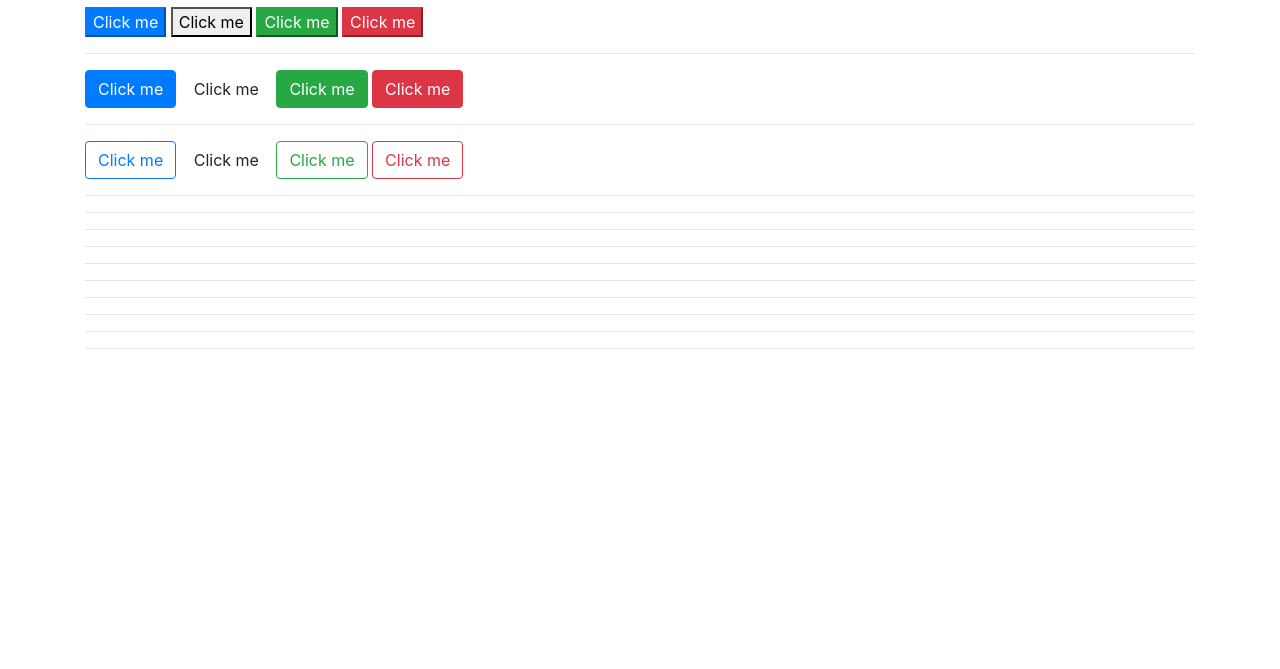
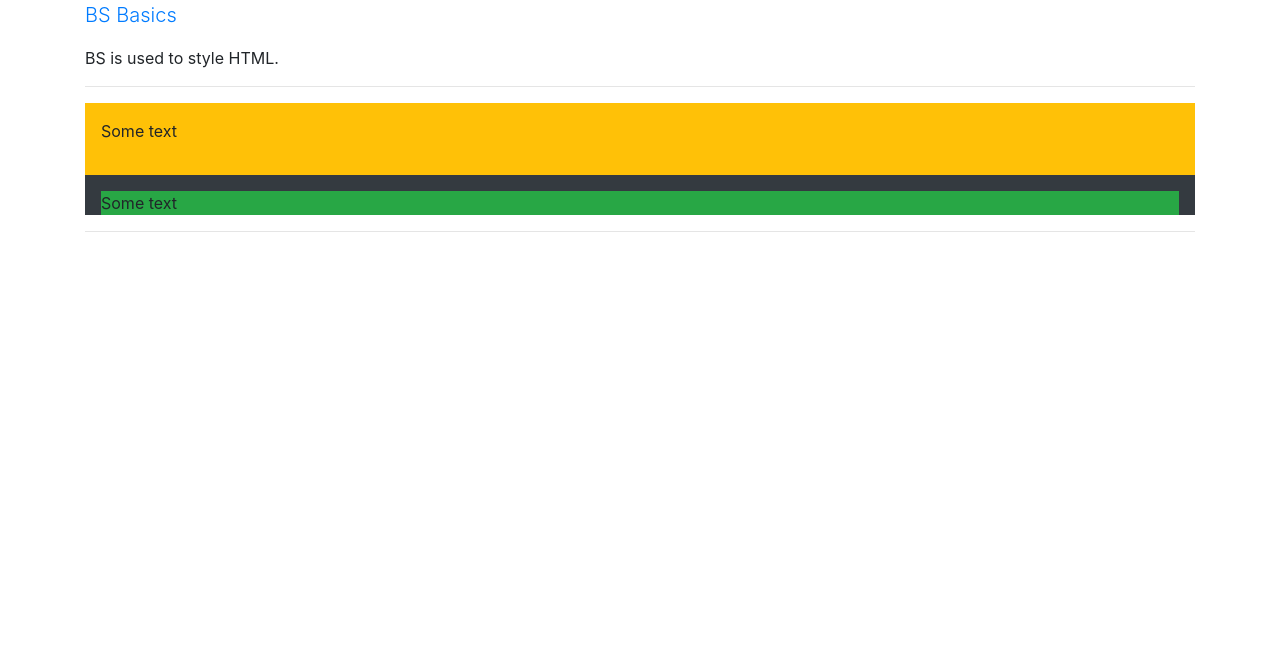
Before and after one commit to vamandeshmukh/deloitte-ui-19-dec-2022, a plain HTML site: page bs/02-bs-basics.html in a window 1280 px wide. Shown: the part 131-800 px from the top of the page. Drawn offline with nearby package versions, Linux system fonts and the light colour scheme.

Commit message:
bootstrap

```diff
--- a/bs/02-bs-basics.html
+++ b/bs/02-bs-basics.html
@@ -1,4 +1,34 @@
 <!DOCTYPE html>
+<html>
+
+<head>
+    <link rel="stylesheet" href="https://cdn.jsdelivr.net/npm/bootstrap@4.6.2/dist/css/bootstrap.min.css">
+</head>
+
+<body>
+    <div class="container">
+        <p class="display-1 text-primary">BS Basics</p>
+        <p class="lead text-primary">BS Basics</p>
+        <p>BS is used to style HTML.</p>
+        <hr />
+        <div class="bg-dark">
+            <div class="pt-3 pb-3 pl-3 pr-3 px-3 py-3 bg-warning">
+                <p>Some text</p>
+            </div>
+            <div class="mt-3 mb-3 ml-3 mr-3 mx-3 my-3 bg-success">
+                <p>Some text</p>
+            </div>
+        </div>
+
+        <hr />
+    </div>
+</body>
+
+</html>
+
+
+
+<!-- <!DOCTYPE html>
 <html>
 
 <head>
@@ -9,6 +39,12 @@
     <div class="container">
         <h1>BS Basics</h1>
         <hr />
+        <p class="display-1">BS is used to style HTML.</p>
+        <p class="display-1 text-primary">BS is used to style HTML.</p>
+        <p class="display-2 text-primary">BS is used to style HTML.</p>
+        <p class="display-3 text-primary">BS is used to style HTML.</p>
+        <p class="display-4 text-primary">BS is used to style HTML.</p>
+        <p class="lead">BS is used to style HTML.</p>
         <p>BS is used to style HTML.</p>
         <hr />
         <button class="btn-primary">Click me</button>
@@ -27,15 +63,7 @@
         <button class="btn btn-outline-danger">Click me</button>
         <hr />
         <hr />
-        <hr />
-        <hr />
-        <hr />
-        <hr />
-        <hr />
-        <hr />
-        <hr />
-        <hr />
     </div>
 </body>
 
-</html>
+</html> -->
```
